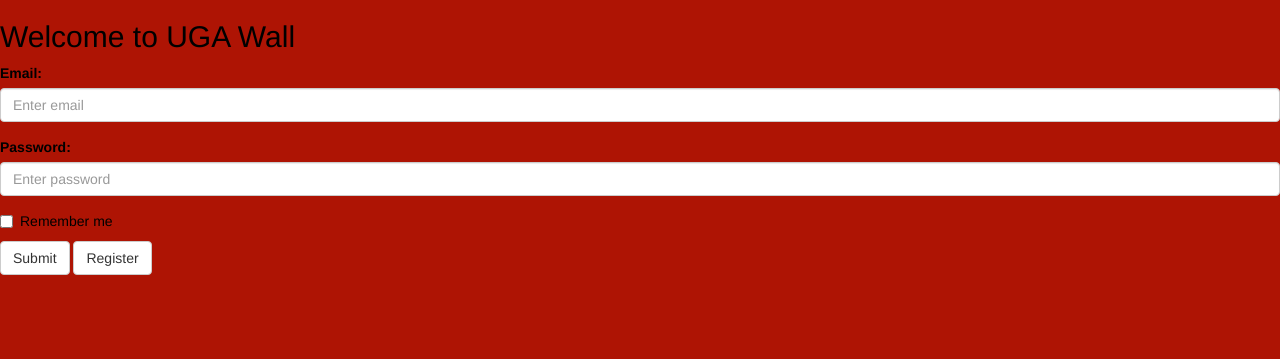
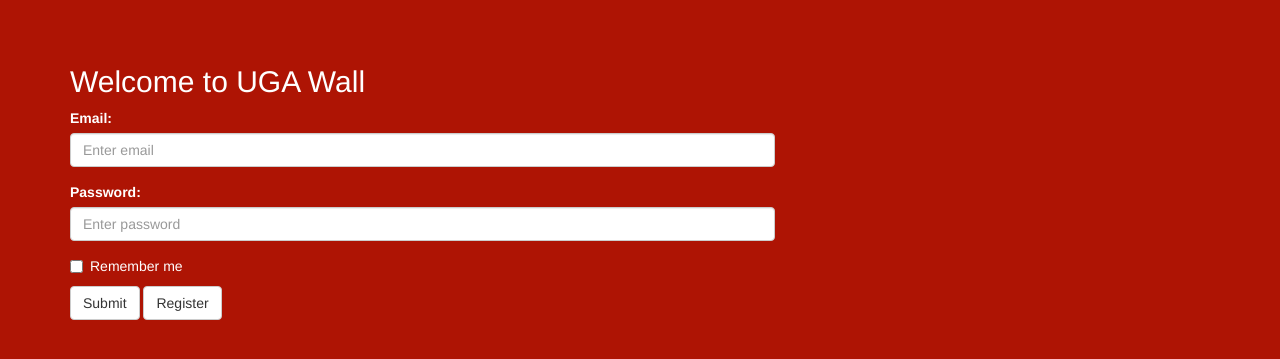
Before and after one commit to npmcdn-to-unpkg-bot/TermProject, a PHP site: page /login.php in a window 1280 px wide. Shown: the part 54-413 px from the top of the page. Run offline with PHP 8.4, Linux system fonts and the light colour scheme.

Commit message:
Changed css

```diff
--- a/login.php
+++ b/login.php
@@ -16,7 +16,7 @@
     <?php
     include 'navbar.html';
     ?>
-    <div class="formContainer">
+    <div class="container">
       <h2>Welcome to UGA Wall</h2>
       <form role="form">
         <div class="form-group">
--- a/navbar.html
+++ b/navbar.html
@@ -8,7 +8,7 @@
         <span class="icon-bar"></span>
         <span class="icon-bar"></span>
       </button>
-      <a class="pull-left" href="landingPage.html"><img src="UGAWALL_Logo.png" alt="UGA Wall Logo" style="height:52px"></img></a>
+      <a class="pull-left" href="index.php"><img src="UGAWALL_Logo.png" alt="UGA Wall Logo" style="height:52px"></img></a>
     </div>
 
     <!-- Collect the nav links, forms, and other content for toggling -->
```
